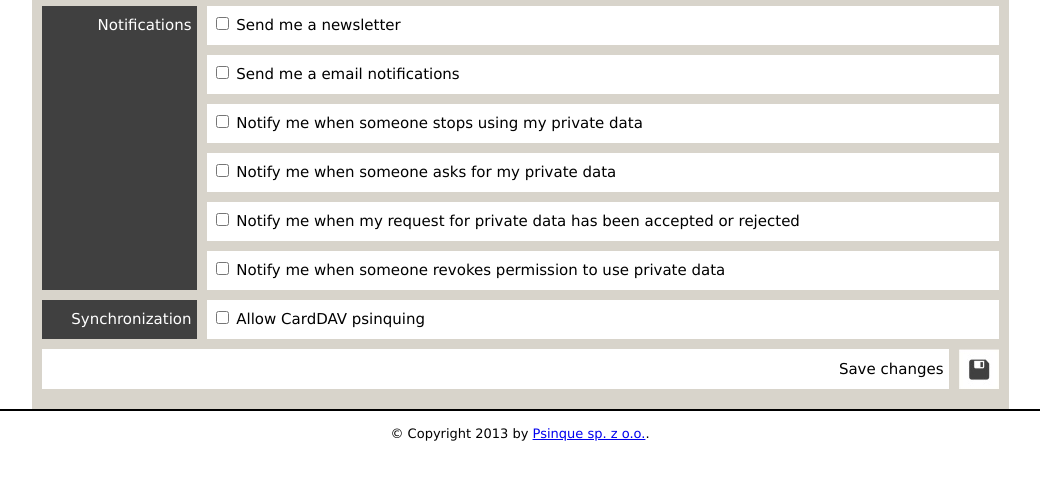
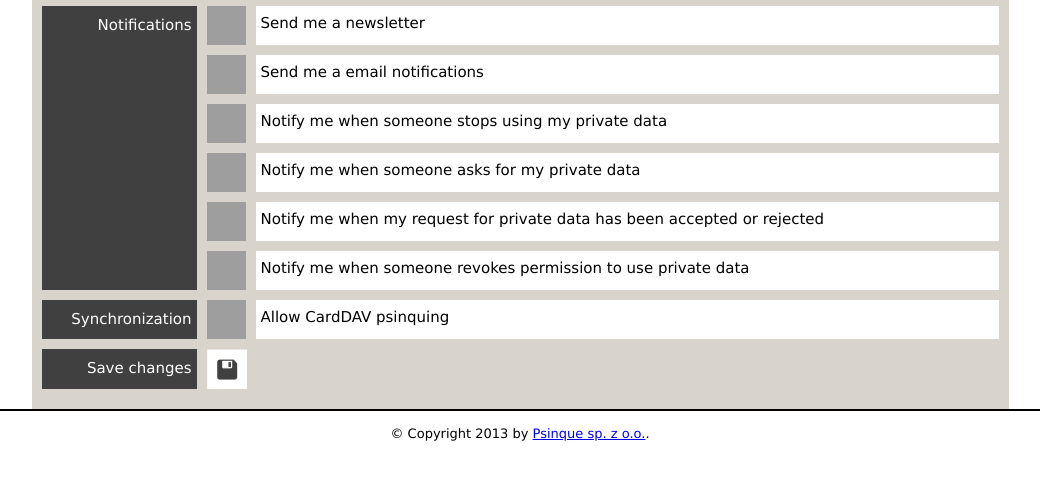
Before and after one commit to kradecki/psinque, a Python web app: template templates/settings_viewSettings.html in a window 1280 px wide. Shown: the part 178-658 px from the top of the page, without its empty margins (120-1160 px from the left). Run offline with Jinja, Linux system fonts and the light colour scheme; the template is opened without the code that fills it, so the values that code supplies are empty; grey boxes are pictures that could not be loaded.

Commit message:
Fixes to CSS forms, especially in Settings

```diff
--- a/javascripts/settings_view.js
+++ b/javascripts/settings_view.js
@@ -68,4 +68,12 @@ $(document).ready(function() {
 
         return false;
     });
+
+    $("#emailnotifications").click(function() {
+        if($("#emailnotifications").is(":checked")) {
+            $(".individualnotifications").show();
+        } else {
+            $(".individualnotifications").hide();
+        }
+    });
 });
--- a/stylesheets/psinque.css
+++ b/stylesheets/psinque.css
@@ -105,6 +105,14 @@ div#mycard {
     padding: 10px;
 }
 
+#animatedlogo {
+    display: none;
+}
+
+/****************************************
+ * Forms
+ ****************************************/
+
 div#tableform {
     padding: 0;
     margin: 0;
@@ -180,6 +188,8 @@ div#tableform input[type=text],select,label {
 div#tableform label {
     display: block;
     padding-top: 8px;
+    vertical-align: middle;
+    cursor: pointer;
 }
 
 div#tableform select {
@@ -193,6 +203,10 @@ div#tableform a {
 div#tableform img {
     display: block;
 }
+
+/****************************************
+ * Permit list
+ ****************************************/
 
 div#permitlist h3 {
     background-color: #404040;
@@ -208,14 +222,27 @@ div#permitlist h3 {
     margin: 0;
 }
 
-div#permitlist div {
-/*     background-color: #fff; */
-}
-
 div#permitlist div p {
     margin: 0;
 }
 
-#animatedlogo {
+/****************************************
+ * Checkboxes
+ ****************************************/
+
+input[type="checkbox"] {
     display: none;
 }
+
+input[type="checkbox"] + div {
+/*     display: inline-block; */
+    float: left;
+    margin: 0;
+    width: 39px;
+    height: 39px;
+    background: url(/images/squareicons/checkbox.png) left top no-repeat;
+}
+
+input[type="checkbox"]:checked + div {
+    background:url(/images/squareicons/checkbox.png) -39px top no-repeat;
+}
--- a/templates/settings_viewSettings.html
+++ b/templates/settings_viewSettings.html
@@ -27,44 +27,68 @@
       <tbody>
       <tr>
         <td rowspan="6" class="tableformlabels">Notifications</td>
+        <td class="tableformbuttons">
+          <input type="checkbox" id="newsletter" {% if userSettings.notifyNewsletter %}checked="checked"{% endif %}">
+          <div class="checkboxdiv"></div>
+        </td>
         <td class="tableforminputs">
-          <label>
-          <input type="checkbox" id="newsletter" {% if userSettings.notifyNewsletter %}checked="checked"{% endif %}"> Send me a newsletter
+        <label for="newsletter">
+          Send me a newsletter
+        </label>
+        </td>
+      </tr>
+      <tr>
+        <td class="tableformbuttons">
+          <input type="checkbox" id="emailnotifications" {% if userSettings.notifyEmails %}checked="checked"{% endif %}">
+          <div class="checkboxdiv"></div>
+        </td>
+        <td class="tableforminputs">
+          <label for="emailnotifications">
+            Send me a email notifications
           </label>
         </td>
       </tr>
-      <tr>
+      <tr class="individualnotifications">
+        <td class="tableformbuttons">
+          <input type="checkbox" id="notifystops">
+          <div class="checkboxdiv"></div>
+        </td>
         <td class="tableforminputs">
-          <label>
-          <input type="checkbox" id="emailnotifications" {% if userSettings.notifyEmails %}checked="checked"{% endif %}"> Send me a email notifications
+          <label for="notifystops">
+            Notify me when someone stops using my private data
           </label>
         </td>
       </tr>
-      <tr>
+      <tr class="individualnotifications">
+        <td class="tableformbuttons">
+          <input type="checkbox" id="notifyasks">
+          <div class="checkboxdiv"></div>
+        </td>
         <td class="tableforminputs">
-          <label>
-          <input type="checkbox" id="notifystops"> Notify me when someone stops using my private data
+          <label for="notifyasks">
+            Notify me when someone asks for my private data
           </label>
         </td>
       </tr>
-      <tr>
+      <tr class="individualnotifications">
+        <td class="tableformbuttons">
+          <input type="checkbox" id="notifyaccepts">
+          <div class="checkboxdiv"></div>
+        </td>
         <td class="tableforminputs">
-          <label>
-          <input type="checkbox" id="notifyasks"> Notify me when someone asks for my private data
+          <label for="notifyaccepts">
+            Notify me when my request for private data has been accepted or rejected
           </label>
         </td>
       </tr>
-      <tr>
+      <tr class="individualnotifications">
+        <td class="tableformbuttons">
+          <input type="checkbox" id="notifyrevokes">
+          <div class="checkboxdiv"></div>
+        </td>
         <td class="tableforminputs">
-          <label>
-          <input type="checkbox" id="notifyaccepts"> Notify me when my request for private data has been accepted or rejected
-          </label>
-        </td>
-      </tr>
-      <tr>
-        <td class="tableforminputs">
-          <label>
-          <input type="checkbox" id="notifyrevokes"> Notify me when someone revokes permission to use private data
+          <label for="notifyrevokes">
+            Notify me when someone revokes permission to use private data
           </label>
         </td>
       </tr>
@@ -79,9 +103,13 @@
     </p>-->
       <tr>
         <td rowspan="1" class="tableformlabels">Synchronization</td>
+        <td class="tableformbuttons">
+          <input type="checkbox" id="synccarddav" {% if userSettings.cardDAVenabled %}checked="checked"{% endif %}">
+          <div class="checkboxdiv"></div>
+        </td>
         <td class="tableforminputs">
-          <label>
-          <input type="checkbox" id="synccarddav" {% if userSettings.cardDAVenabled %}checked="checked"{% endif %}"> Allow CardDAV psinquing
+          <label for="synccarddav">
+            Allow CardDAV psinquing
           </label>
         </td>
       </tr>
@@ -124,12 +152,13 @@
       <table>
       <tbody>
       <tr>
-        <td class="tableformbuttonlabels">
-          Save changes
+        <td class="tableformlabels">Save changes</td>
+        <td class="tableformbuttons">
+          <a href="" id="submitbutton">
+            <img src="/images/squareicons/save.png" />
+          </a>
         </td>
-        <td class="tableformbuttons">
-          <a href="" id="submitbutton"><img src="/images/squareicons/save.png" /></a>
-        </td>
+        <td><br style="clear:both;"/></td>
       </tr>
       </tbody>
       </table>
```
Also changed, not shown: templates/myCard_view.html (+6 -5 lines).
